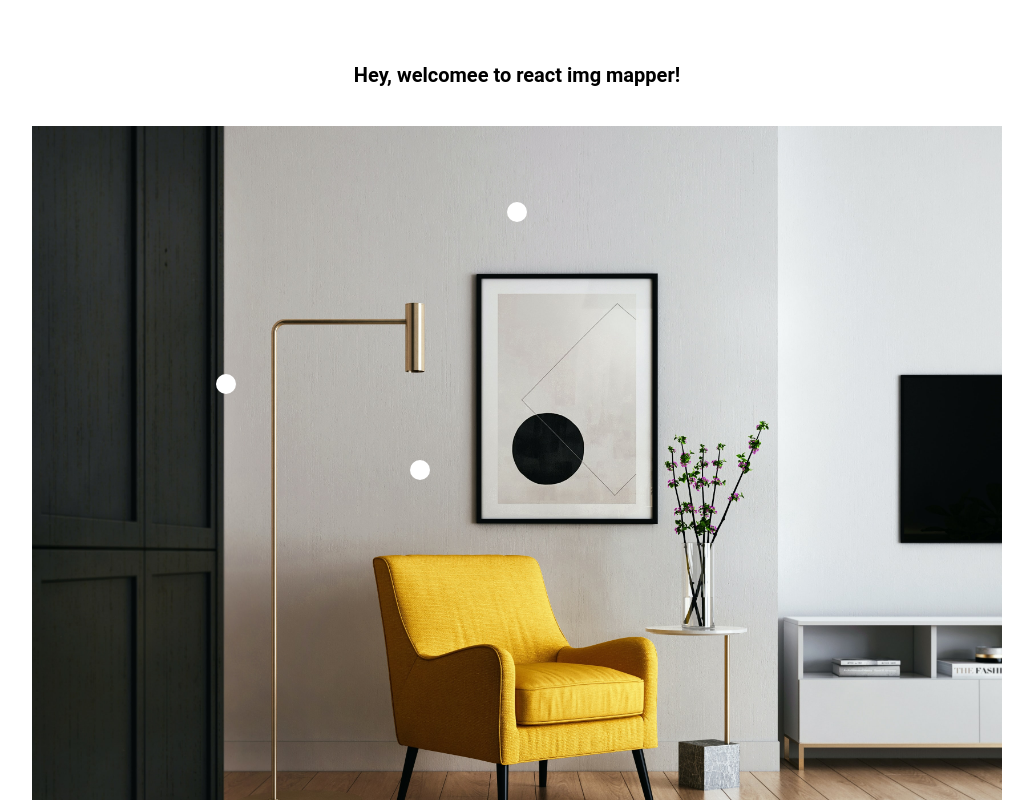
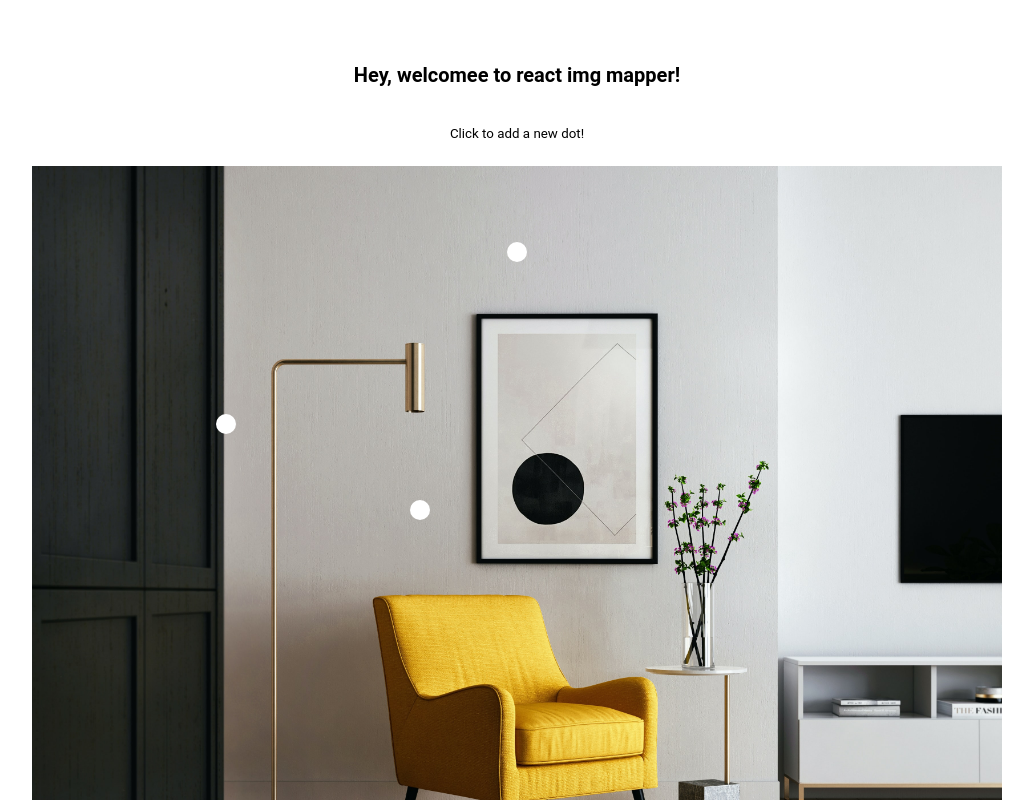
Before and after one commit to atakde/react-img-mapper, a React app: page / in a window 1280 px wide. Shown: the top 800 px of the page, without its empty margins (123-1156 px from the left). Built offline with nearby package versions, Linux system fonts and the light colour scheme.

Commit message:
feat(react-img-mapper): text added

```diff
--- a/src/App.js
+++ b/src/App.js
@@ -28,6 +28,7 @@ const App = () => {
   return (
     <div className="container">
       <h1>Hey, welcomee to react img mapper!</h1>
+      <small>Click to add a new dot!</small>
       <ImgMapper
         src={ExampleImage}
         markers={markers}
```
